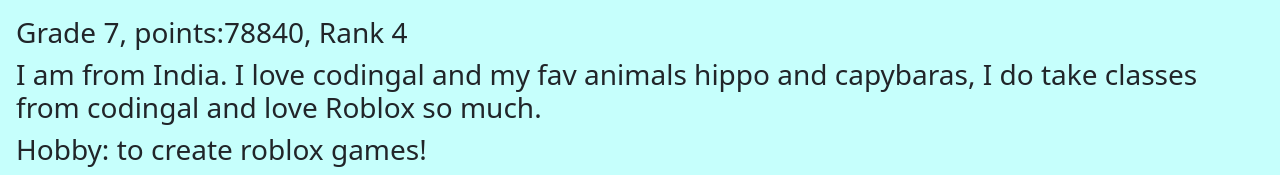
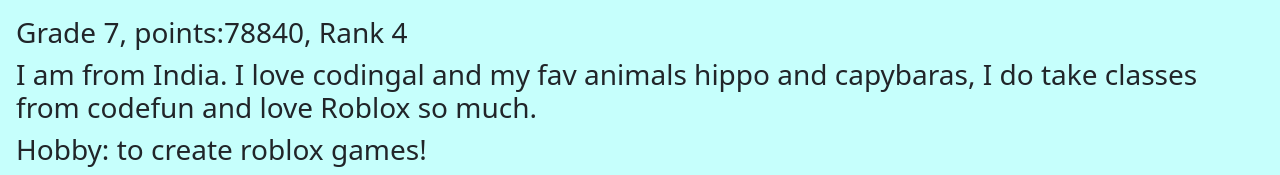
Before and after one commit to FurqTech/bhavia-info, a plain HTML site: page index.html in a window 1280 px wide. Shown: the part 859-1034 px from the top of the page. Drawn offline with nearby package versions, Linux system fonts and the light colour scheme.

Commit message:
Changed a sentence

```diff
--- a/index.html
+++ b/index.html
@@ -93,7 +93,7 @@
         <img height="200" width="200" src="Bhavia.jpg" alt="">
         <h1>Bhavia</h1>
         <h3>Grade 7, points:78840, Rank 4</h3>
-        <h3>I am from India. I love codingal and my fav animals hippo and capybaras, I do take classes from codingal and
+        <h3>I am from India. I love codingal and my fav animals hippo and capybaras, I do take classes from codefun and
             love Roblox
             so much.</h3>
         <h3>Hobby: to create roblox games!</h3>
```
